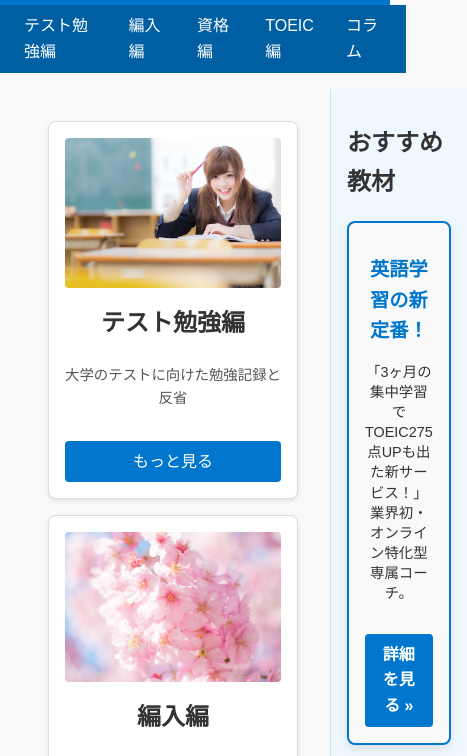
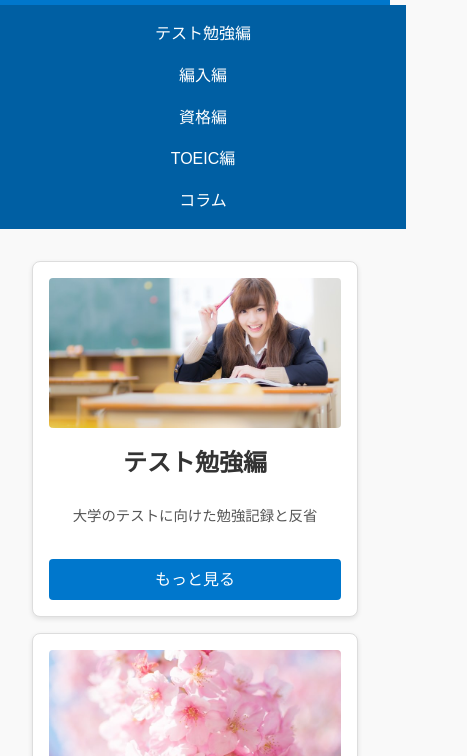
Before and after one commit to akindo8610/akindo8610.github.io, a plain HTML site: page index.html in a window 390 px wide. Shown: the part 155-911 px from the top of the page, 467 px wide, since content can reach past the window. Drawn offline with Linux system fonts and the light colour scheme.

Commit message:
Update index.html

```diff
--- a/index.html
+++ b/index.html
@@ -2,7 +2,7 @@
 <!DOCTYPE html>
 <html lang="ja">
 <head>
-    <meta charset="UTF-8">
+    <meta charset="UTF-8">.
     <meta name="viewport" content="width=device-width, initial-scale=1.0">
     <title>アキンドマインド - 経済学部生の生活ブログ</title>
     <style>
@@ -149,6 +149,33 @@
             margin-top: 2rem;
             width: 100%;
         }
+        @media (max-width: 768px) {
+            .content {
+                flex-direction: column;
+                padding: 0;
+            }
+            .main {
+                flex: 1;
+                padding: 1rem;
+            }
+            .sidebar {
+                flex: 1;
+                padding: 1rem;
+                border-left: none;
+                border-top: 1px solid #ddd;
+            }
+            .categories {
+                grid-template-columns: 1fr;
+                padding: 1rem;
+            }
+            nav {
+                flex-direction: column;
+                align-items: center;
+            }
+            nav a {
+                margin: 0.5rem 0;
+            }
+        }
     </style>
 </head>
 <body>
```
